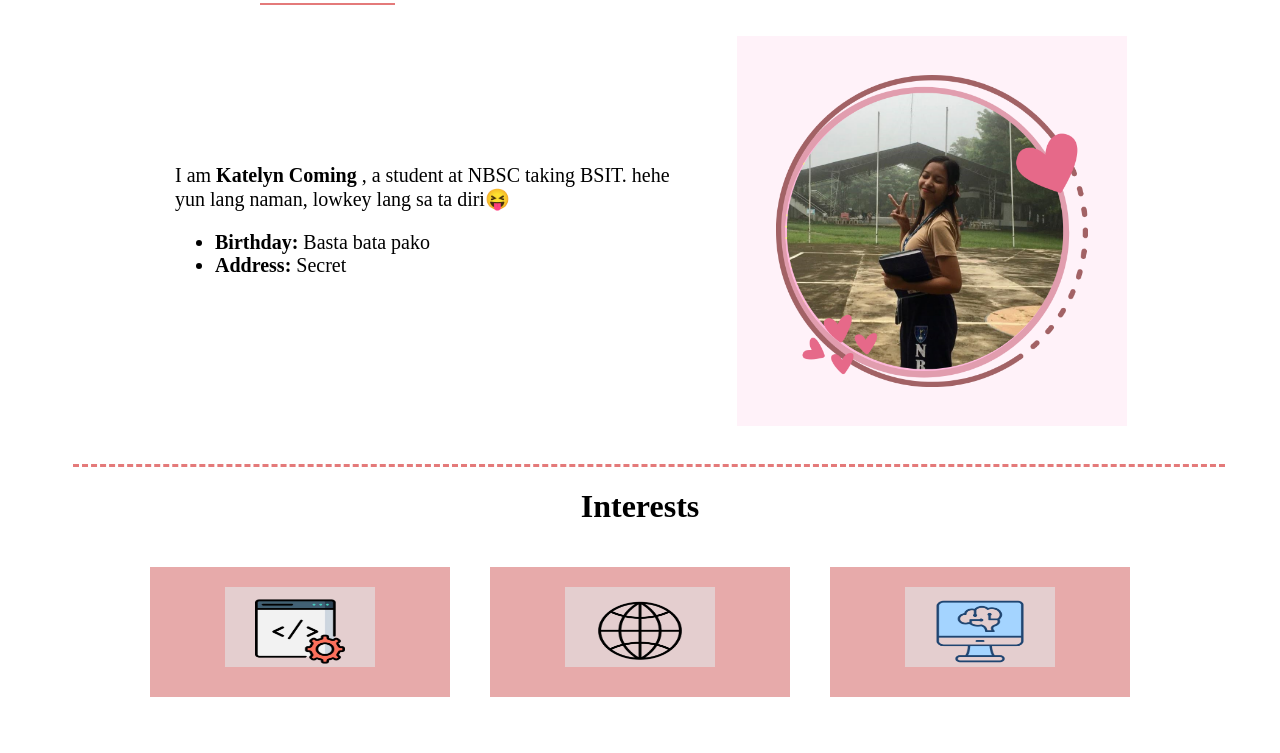
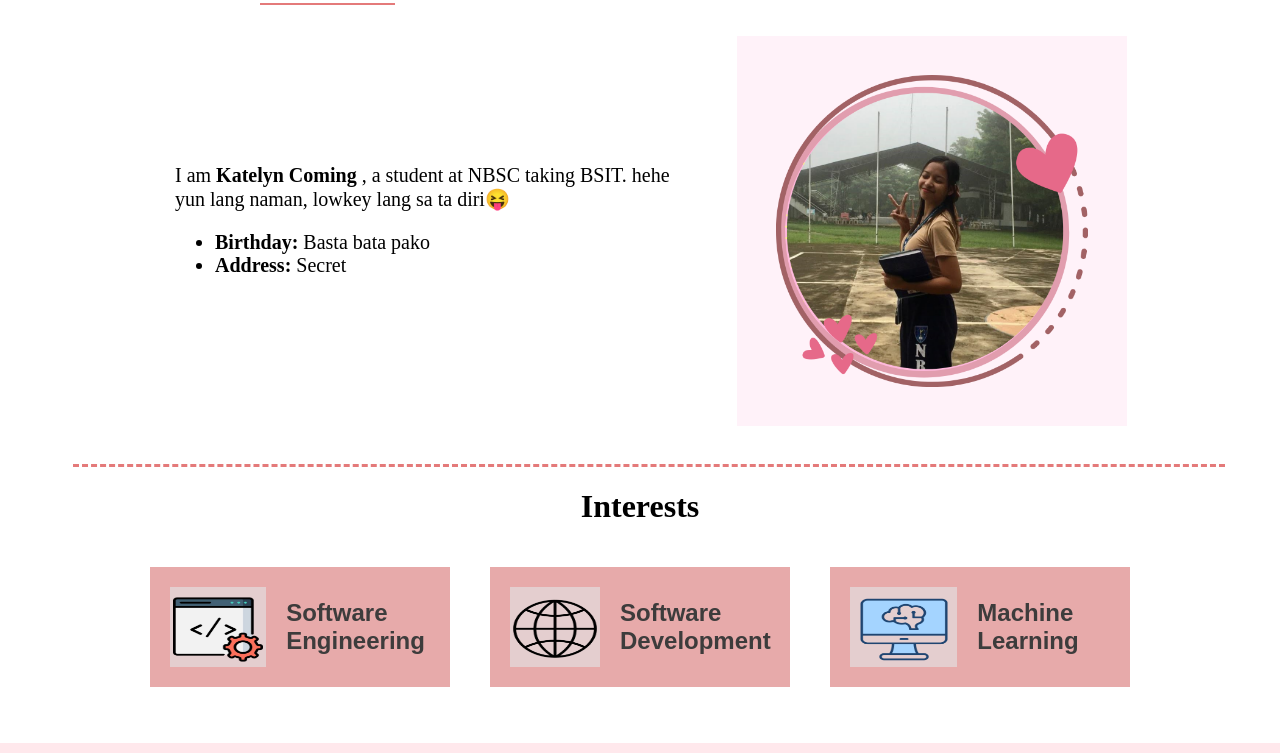
Before and after one commit to KateC08/Portfolio, a plain HTML site: page about.html in a window 1280 px wide. Shown: the part 465-1218 px from the top of the page. Drawn offline with Linux system fonts and the light colour scheme.

Commit message:
another about upt

```diff
--- a/about.html
+++ b/about.html
@@ -53,12 +53,15 @@
             <div class="about-interestContent">
               <div class="interests">
                  <div class="border"><img src="assets/softeng.png"></div>
+                 <h2>Software Engineering</h2>
               </div>
               <div class="interests">
                 <div class="border"><img src="assets/softdev.png"></div>
+                <h2>Software Development</h2>
               </div>
               <div class="interests">
                 <div class="border"><img src="assets/machinelearn.png"></div>
+                <h2>Machine Learning</h2>
               </div>
          </div>
         </div>
--- a/style.css
+++ b/style.css
@@ -182,21 +182,25 @@ nav ul li a:hover{
     margin: 20px;
     background-color: #e7aaaa;
     border:rgb(0, 0, 0);
-    height: 90px;
+    height: 80px;
     width: 260px;
     display: flex;
-    justify-content: center;
-    align-items: top;
+}
+.interests h2{
+    padding-left: 20px;
+    color: #3d3c3c;
+    display: flex;
+    align-items: center;
+    justify-items: center;
 }
 .border{
     padding-top: 10px;
     background-color: rgb(228, 206, 207);
     border: #000000;
     height: 70px;
-    width: 150px;
+    width: 165px;
     display: flex;
     justify-content: center;
-    align-items: center;
 }
 .border img{
     height: 65px;
```
